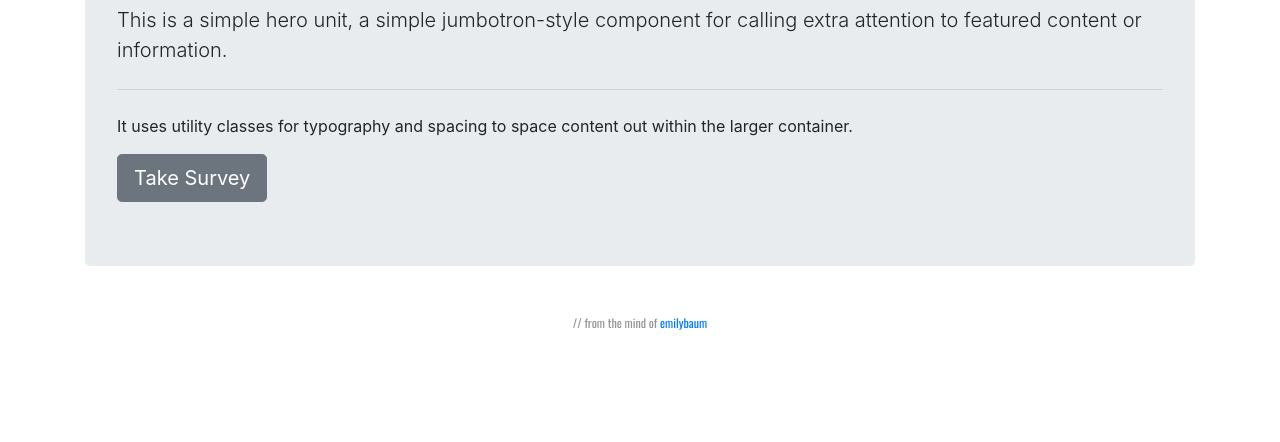
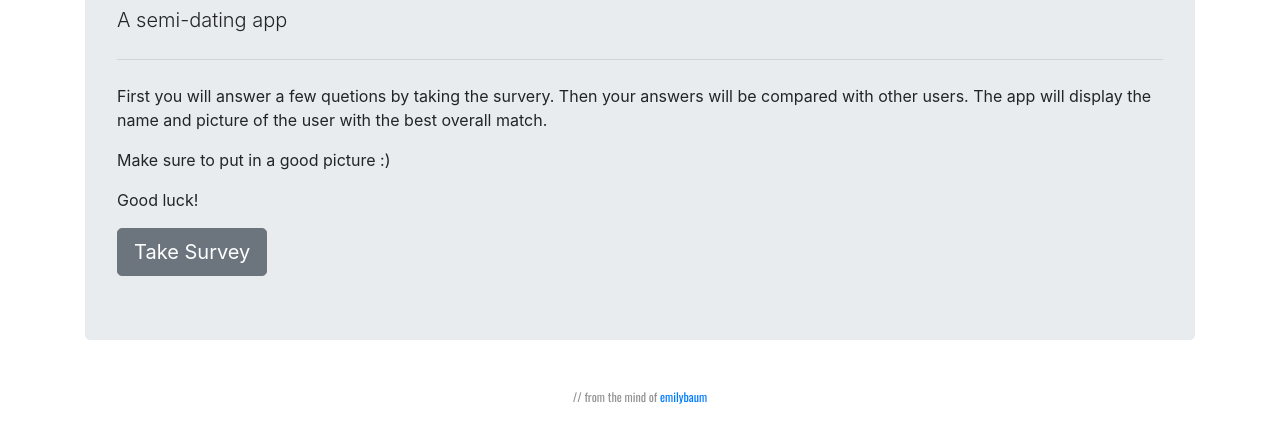
Before and after one commit to emilybaum/FriendFinder, a website: page app/public/home.html in a window 1280 px wide. Shown: the part 134-576 px from the top of the page. Drawn offline with nearby package versions, Linux system fonts and the light colour scheme.

Commit message:
updated home page

```diff
--- a/app/public/home.html
+++ b/app/public/home.html
@@ -26,10 +26,12 @@
     <div class="container">
         <div class="jumbotron">
             <h1 class="display-4">Welcome to Friend Finder</h1>
-            <p class="lead">This is a simple hero unit, a simple jumbotron-style component for calling extra attention to
-                featured content or information.</p>
+            <p class="lead">A semi-dating app</p>
             <hr class="my-4">
-            <p>It uses utility classes for typography and spacing to space content out within the larger container.</p>
+            <p>First you will answer a few quetions by taking the survery. Then your answers will be compared with other users. The app will display the name and picture of the user with
+            the best overall match.</p>
+            <p>Make sure to put in a good picture :)</p>
+            <p>Good luck!</p>
             <a class="btn btn-secondary btn-lg" href="/survey" role="button">Take Survey</a>
         </div>
     </div>
--- a/app/routing/htmlRoutes.js
+++ b/app/routing/htmlRoutes.js
@@ -1,3 +1,5 @@
 // Your htmlRoutes.js file should include two routes:
     // A GET Route to / survey which should display the survey page.
     // A default, catch-all route that leads to home.html which displays the home page.
+
+var friendsArray = require("../data/friends.js");
--- a/server.js
+++ b/server.js
@@ -8,7 +8,7 @@ var PORT = process.env.PORT || 3000;
 app.use(express.urlencoded({ extended: true }));
 app.use(express.json());
 
-var peopleArr = [];
+
 
 
 
```
Also changed, not shown: app/data/friends.js (+22 -0 lines), app/routing/apiRoutes.js (+1 -18 lines).
